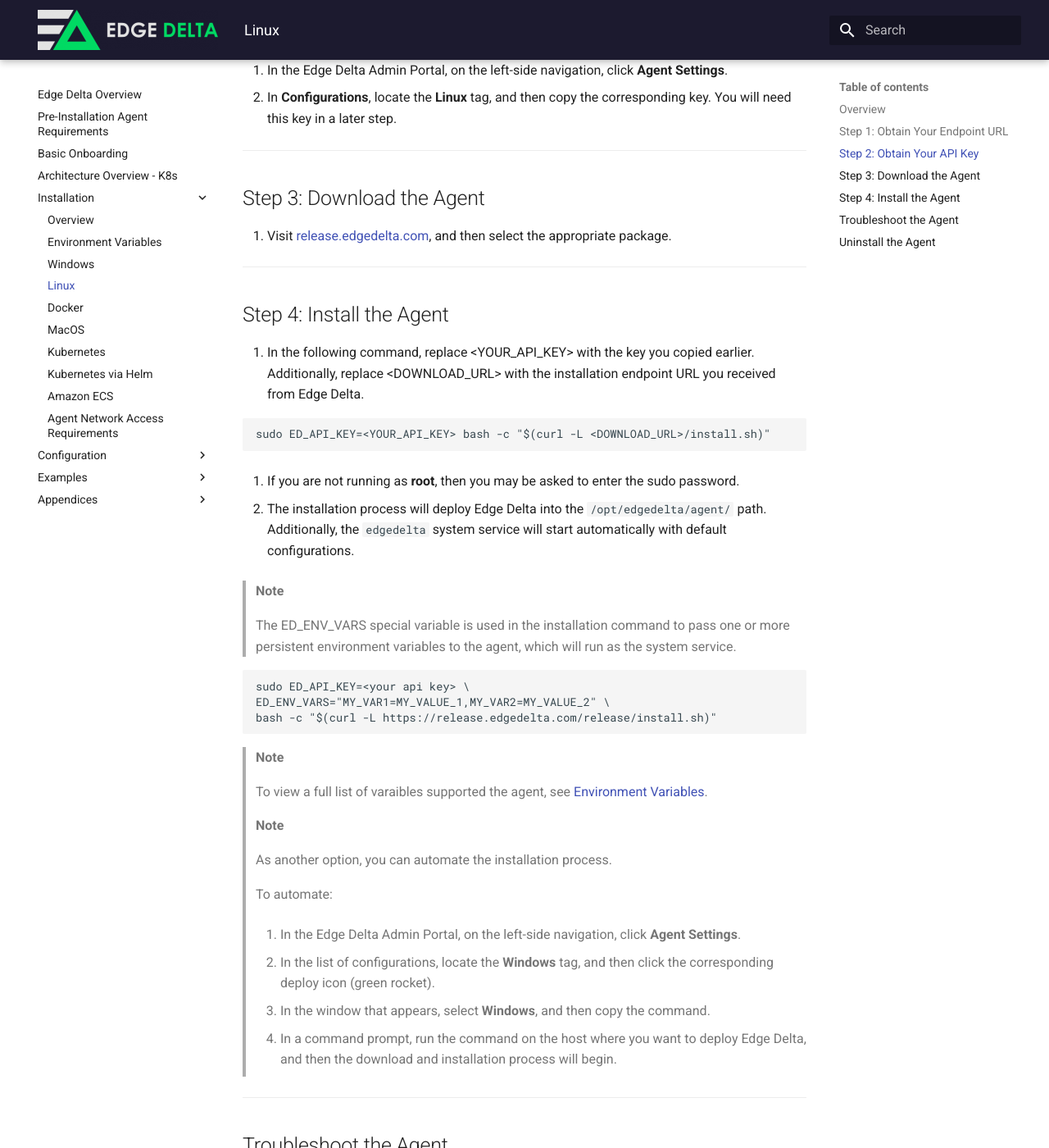
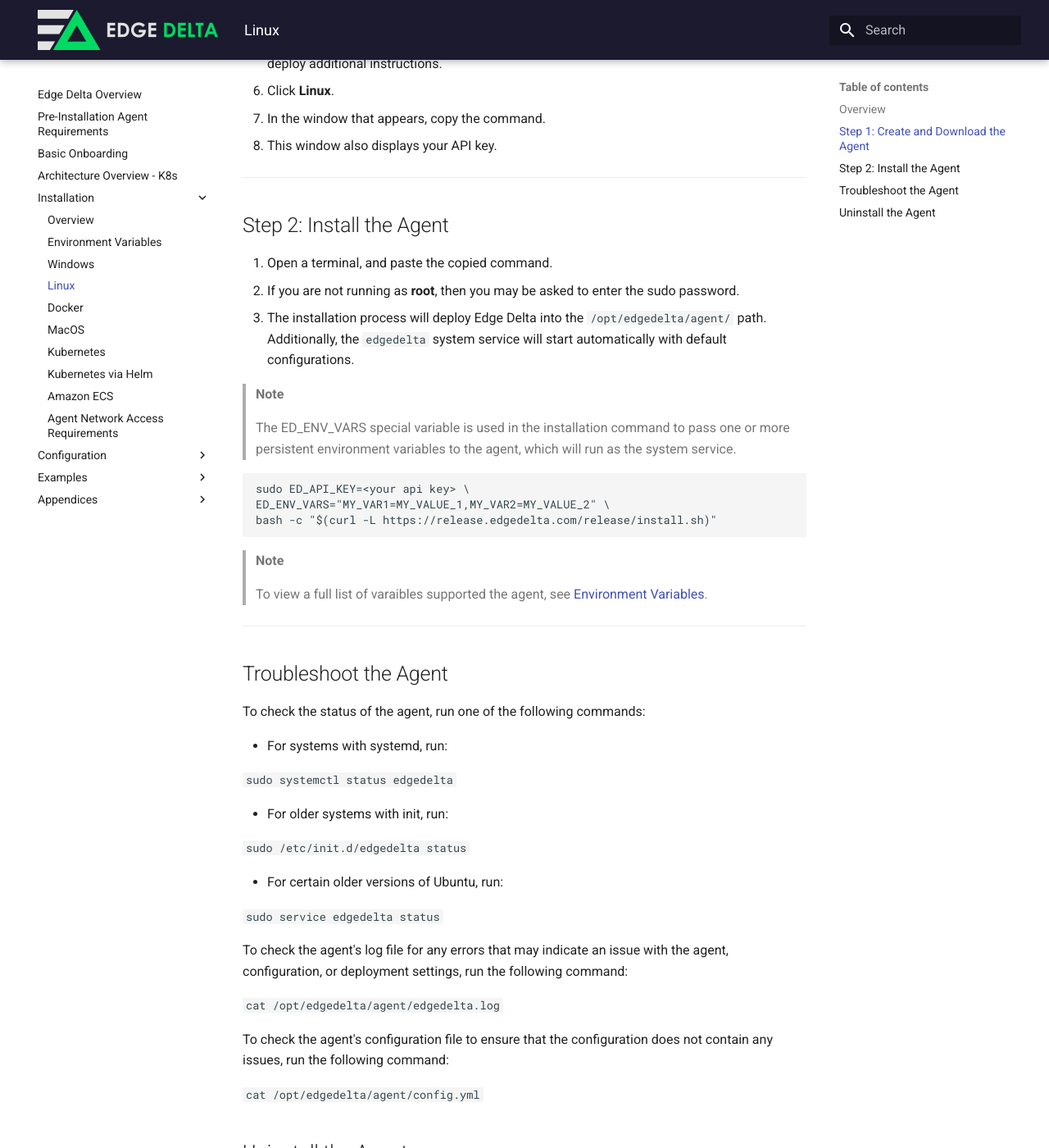
Before and after one commit to edgedelta/docs, an MkDocs documentation site: the page built from docs/installation/linux.md, in a window 1280 px wide and 1400 px high, scrolled down 628 px. Shown: the whole window at 82% size. Built offline with MkDocs 1.6.1 and Material for MkDocs 9.7.7, drawn with Linux system fonts in a browser that asks for light colours; some of the changed text lies outside the part shown.

Commit message:
Update linux.md

````diff
--- a/docs/installation/linux.md
+++ b/docs/installation/linux.md
@@ -14,44 +14,33 @@ You can use this document to learn how to install the Edge Delta Agent for your
 >
 > This document is designed for existing users. If you have not created an account with Edge Delta, then see [Basic Onboarding](/docs/basic-onboarding.md).
 
-***
-
-## Step 1: Obtain Your Endpoint URL
-
-1. Contact [info@edgedelta.com](mailto:info@edgedelta.com) to obtain your installation endpoint URL. You will need this URL in a later step.
 
 ***
 
-## Step 2: Obtain Your API Key
+## Step 1: Create and Download the Agent
 
 1. In the Edge Delta Admin Portal, on the left-side navigation, click **Agent Settings**.
-2. In **Configurations**, locate the **Linux** tag, and then copy the corresponding key. You will need this key in a later step.
+2. Click **Create Configuration**.
+3. Select **Linux**.
+4. Click **Save**.
+5. In the table, locate the newly created agent, and then click the corresponding green rocket to deploy additional instructions.
+6. Click **Linux**.
+7. In the window that appears, copy the command.
+  - This window also displays your API key.
 
 ***
 
-## Step 3: Download the Agent
+## Step 2: Install the Agent
 
-1. Visit [release.edgedelta.com](https://release.edgedelta.com/), and then select the appropriate package.
-
-***
-
-## Step 4: Install the Agent
-
-1. In the following command, replace &lt;YOUR\_API\_KEY&gt; with the key you copied earlier. Additionally, replace &lt;DOWNLOAD\_URL&gt; with the installation endpoint URL you received from Edge Delta.
-
-```text
-sudo ED_API_KEY=<YOUR_API_KEY> bash -c "$(curl -L <DOWNLOAD_URL>/install.sh)"
-```
-
-2. If you are not running as **root**, then you may be asked to enter the sudo password.
-
-3. The installation process will deploy Edge Delta into the `/opt/edgedelta/agent/` path. Additionally, the `edgedelta` system service will start automatically with default configurations.
+1. Open a terminal, and paste the copied command.
+  - If you are not running as **root**, then you may be asked to enter the sudo password.
+2. The installation process will deploy Edge Delta into the `/opt/edgedelta/agent/` path. Additionally, the `edgedelta` system service will start automatically with default configurations.
 
 > **Note**
 >
 > The ED\_ENV\_VARS special variable is used in the installation command to pass one or more persistent environment variables to the agent, which will run as the system service.
 
-```bash
+```
 sudo ED_API_KEY=<your api key> \
 ED_ENV_VARS="MY_VAR1=MY_VALUE_1,MY_VAR2=MY_VALUE_2" \
 bash -c "$(curl -L https://release.edgedelta.com/release/install.sh)"
@@ -62,54 +51,39 @@ bash -c "$(curl -L https://release.edgedelta.com/release/install.sh)"
 > To view a full list of varaibles supported the agent, see [Environment Variables](environment-variables.md).
 
 
-
-> **Note**
->
-> As another option, you can automate the installation process.
->
-> To automate:
->
-> 1. In the Edge Delta Admin Portal, on the left-side navigation, click **Agent Settings**.
->
-> 2. In the list of configurations, locate the **Windows** tag, and then click the corresponding deploy icon (green rocket).
->
-> 3. In the window that appears, select **Windows**, and then copy the command.
->
-> 4. In a command prompt, run the command on the host where you want to deploy Edge Delta, and then the download and installation process will begin.
-
 ***
 
 ## Troubleshoot the Agent
 
 To check the status of the agent, run one of the following commands:
 
-  * For systems with systemd\(most distributions\), run:
+  * For systems with systemd, run:
 
-  ```text
+  ```
   sudo systemctl status edgedelta
   ```
 
   * For older systems with init, run:
 
-  ```text
+  ```
   sudo /etc/init.d/edgedelta status
   ```
 
   * For certain older versions of Ubuntu, run:
 
-  ```text
+  ```
   sudo service edgedelta status
   ```
 
 To check the agent's log file for any errors that may indicate an issue with the agent, configuration, or deployment settings, run the following command:
 
-  ```text
+  ```
   cat /opt/edgedelta/agent/edgedelta.log
   ```
 
 To check the agent's configuration file to ensure that the configuration does not contain any issues, run the following command:
 
-  ```text
+  ```
   cat /opt/edgedelta/agent/config.yml
   ```
 
@@ -117,7 +91,7 @@ To check the agent's configuration file to ensure that the configuration does no
 
 To uninstall the agent, run the following command:
 
-```text
+```
 sudo bash -c "$(curl -L https://release.edgedelta.com/uninstall.sh)"
 ```
 
````
